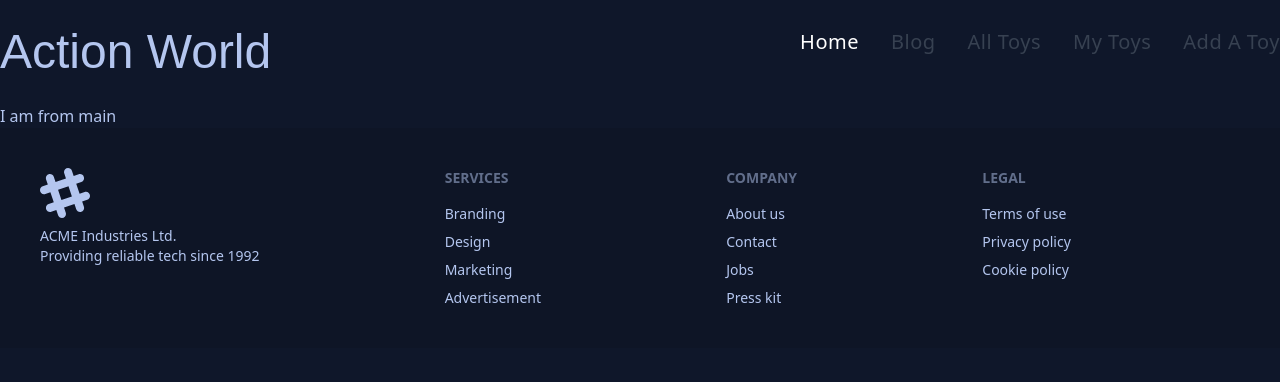
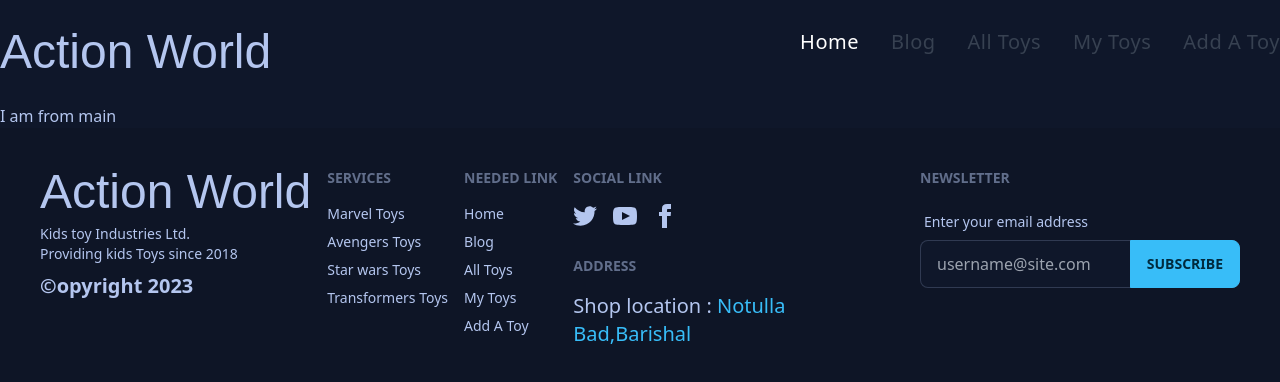
Before and after one commit to mrnayem2026/Toy-Market-Client-Side, a React (Vite) app: page / in a window 1280 px wide. Shown: the top 382 px of the page. Built offline with nearby package versions, Linux system fonts and the light colour scheme.

Commit message:
Footer create done

```diff
--- a/src/pages/Sheared/Footer/Footer.jsx
+++ b/src/pages/Sheared/Footer/Footer.jsx
@@ -1,31 +1,56 @@
+import { Link } from "react-router-dom";
+
 const Footer = () => {
     return (
-        <footer className="footer p-10 bg-base-200 text-base-content">
+        <div className=" bg-base-200">
+            <footer className="footer p-10  text-base-content container mx-auto">
                 <div>
-                <svg width="50" height="50" viewBox="0 0 24 24" xmlns="http://www.w3.org/2000/svg" fillRule="evenodd" clipRule="evenodd" className="fill-current"><path d="M22.672 15.226l-2.432.811.841 2.515c.33 1.019-.209 2.127-1.23 2.456-1.15.325-2.148-.321-2.463-1.226l-.84-2.518-5.013 1.677.84 2.517c.391 1.203-.434 2.542-1.831 2.542-.88 0-1.601-.564-1.86-1.314l-.842-2.516-2.431.809c-1.135.328-2.145-.317-2.463-1.229-.329-1.018.211-2.127 1.231-2.456l2.432-.809-1.621-4.823-2.432.808c-1.355.384-2.558-.59-2.558-1.839 0-.817.509-1.582 1.327-1.846l2.433-.809-.842-2.515c-.33-1.02.211-2.129 1.232-2.458 1.02-.329 2.13.209 2.461 1.229l.842 2.515 5.011-1.677-.839-2.517c-.403-1.238.484-2.553 1.843-2.553.819 0 1.585.509 1.85 1.326l.841 2.517 2.431-.81c1.02-.33 2.131.211 2.461 1.229.332 1.018-.21 2.126-1.23 2.456l-2.433.809 1.622 4.823 2.433-.809c1.242-.401 2.557.484 2.557 1.838 0 .819-.51 1.583-1.328 1.847m-8.992-6.428l-5.01 1.675 1.619 4.828 5.011-1.674-1.62-4.829z"></path></svg>
-                <p>ACME Industries Ltd.<br />Providing reliable tech since 1992</p>
+                    <h1 className='font-BebasNeue text-5xl '>Action World</h1>
+                    <p>Kids toy Industries Ltd.<br />Providing kids Toys since 2018</p>
+                    <p className="text-xl font-bold"> &copy;opyright 2023</p>
                 </div>
                 <div>
                     <span className="footer-title">Services</span>
-                <a className="link link-hover">Branding</a>
-                <a className="link link-hover">Design</a>
-                <a className="link link-hover">Marketing</a>
-                <a className="link link-hover">Advertisement</a>
+                    <a className="link link-hover">Marvel Toys</a>
+                    <a className="link link-hover">Avengers Toys</a>
+                    <a className="link link-hover">Star wars Toys</a>
+                    <a className="link link-hover">Transformers Toys</a>
                 </div>
                 <div>
-                <span className="footer-title">Company</span>
-                <a className="link link-hover">About us</a>
-                <a className="link link-hover">Contact</a>
-                <a className="link link-hover">Jobs</a>
-                <a className="link link-hover">Press kit</a>
+                    <span className="footer-title">Needed Link</span>
+                    <Link to='/' className="link link-hover">Home</Link>
+                    <Link to='/blog' className="link link-hover">Blog</Link>
+                    <Link to='/all_toys' className="link link-hover">All Toys</Link>
+                    <Link to='/my_toys' className="link link-hover">My Toys</Link>
+                    <Link to='/add_a_toys' className="link link-hover">Add A Toy</Link>
                 </div>
                 <div>
-                <span className="footer-title">Legal</span>
-                <a className="link link-hover">Terms of use</a>
-                <a className="link link-hover">Privacy policy</a>
-                <a className="link link-hover">Cookie policy</a>
+                    <span className="footer-title">Social Link</span>
+                    <div className="grid grid-flow-col gap-4">
+                        <a><svg xmlns="http://www.w3.org/2000/svg" width="24" height="24" viewBox="0 0 24 24" className="fill-current"><path d="M24 4.557c-.883.392-1.832.656-2.828.775 1.017-.609 1.798-1.574 2.165-2.724-.951.564-2.005.974-3.127 1.195-.897-.957-2.178-1.555-3.594-1.555-3.179 0-5.515 2.966-4.797 6.045-4.091-.205-7.719-2.165-10.148-5.144-1.29 2.213-.669 5.108 1.523 6.574-.806-.026-1.566-.247-2.229-.616-.054 2.281 1.581 4.415 3.949 4.89-.693.188-1.452.232-2.224.084.626 1.956 2.444 3.379 4.6 3.419-2.07 1.623-4.678 2.348-7.29 2.04 2.179 1.397 4.768 2.212 7.548 2.212 9.142 0 14.307-7.721 13.995-14.646.962-.695 1.797-1.562 2.457-2.549z"></path></svg></a>
+                        <a><svg xmlns="http://www.w3.org/2000/svg" width="24" height="24" viewBox="0 0 24 24" className="fill-current"><path d="M19.615 3.184c-3.604-.246-11.631-.245-15.23 0-3.897.266-4.356 2.62-4.385 8.816.029 6.185.484 8.549 4.385 8.816 3.6.245 11.626.246 15.23 0 3.897-.266 4.356-2.62 4.385-8.816-.029-6.185-.484-8.549-4.385-8.816zm-10.615 12.816v-8l8 3.993-8 4.007z"></path></svg></a>
+                        <a><svg xmlns="http://www.w3.org/2000/svg" width="24" height="24" viewBox="0 0 24 24" className="fill-current"><path d="M9 8h-3v4h3v12h5v-12h3.642l.358-4h-4v-1.667c0-.955.192-1.333 1.115-1.333h2.885v-5h-3.808c-3.596 0-5.192 1.583-5.192 4.615v3.385z"></path></svg></a>
+                    </div>
+
+                    <span className="footer-title pt-5">address</span>
+                    <div className="grid grid-flow-col gap-4">
+                        <p className="text-xl">Shop location : <span className="text-sky-400">Notulla Bad,Barishal</span></p>
+                    </div>
+                </div>
+                <div>
+                    <span className="footer-title">Newsletter</span>
+                    <div className="form-control w-80">
+                        <label className="label">
+                            <span className="label-text">Enter your email address</span>
+                        </label>
+                        <div className="relative">
+                            <input type="text" placeholder="username@site.com" className="input input-bordered w-full pr-16" />
+                            <button className="btn btn-primary absolute top-0 right-0 rounded-l-none">Subscribe</button>
+                        </div>
+                    </div>
                 </div>
             </footer>
+        </div>
     );
 };
 
```
Lines whose indentation alone changed are shown as unchanged.
